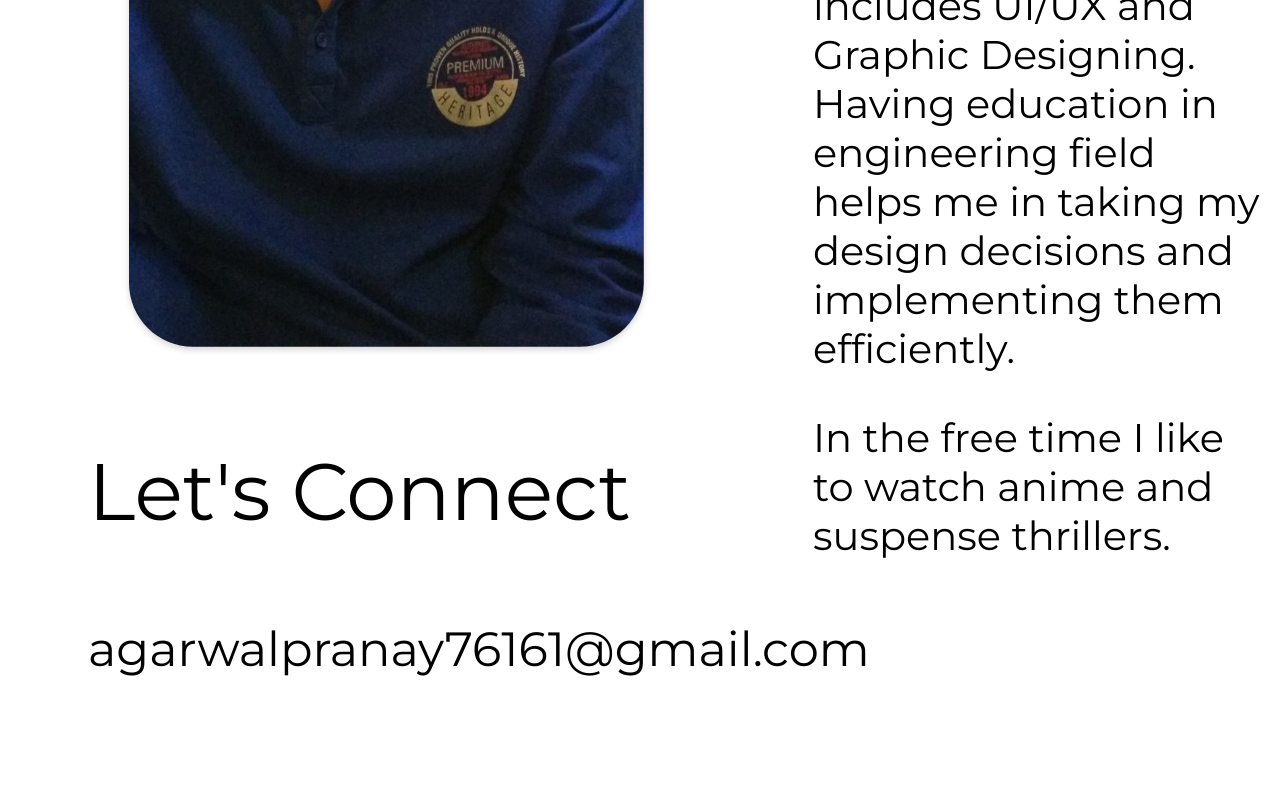
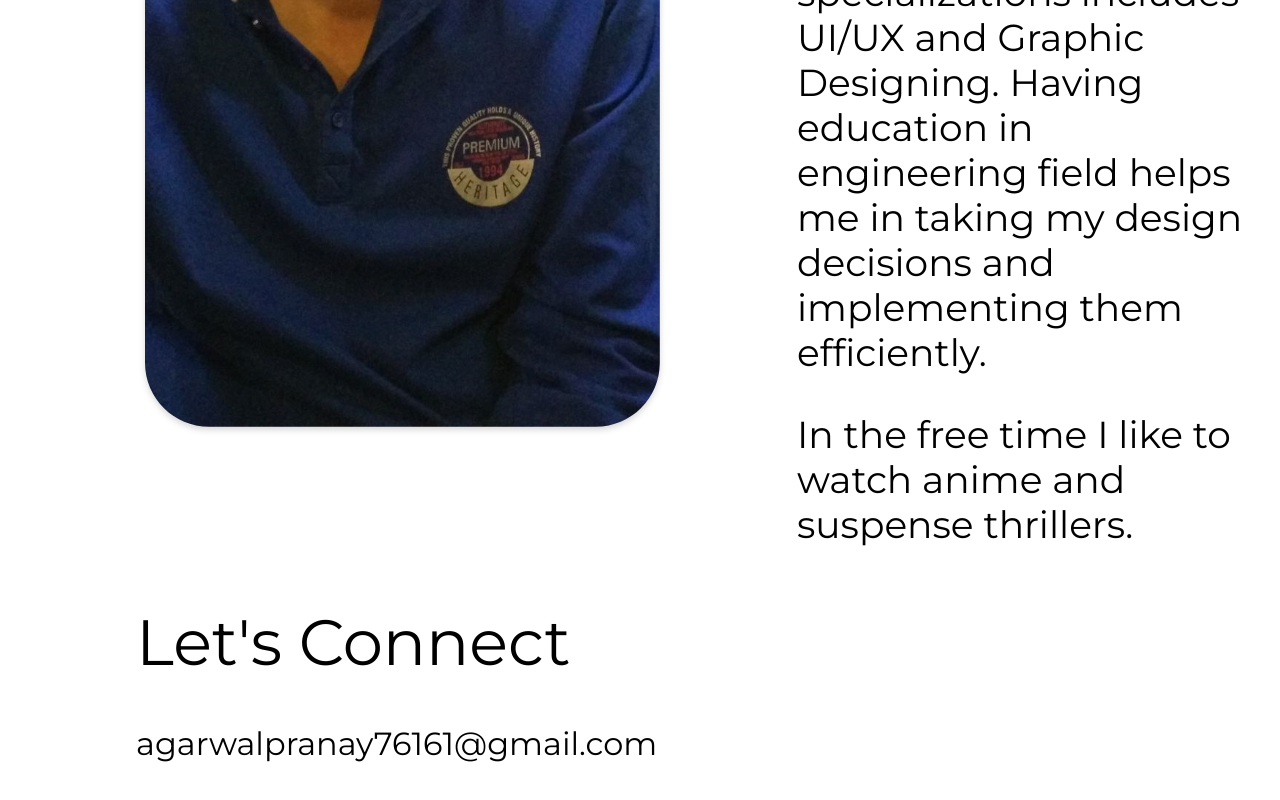
Before and after one commit to pranayag/pranayag.github.io, a plain HTML site: page About.html in a window 1280 px wide. Shown: the part 758-1558 px from the top of the page. Before the commit the page ends 1516 px from the top, so only its background shows below. Drawn offline with Linux system fonts and the light colour scheme.

Commit message:
About space and font tweaks

```diff
--- a/About.css
+++ b/About.css
@@ -40,12 +40,12 @@ body{
 }
 
 .about {
-	margin: 10rem 5rem 5rem;
+	margin: 15rem 5rem 5rem;
 }
 
 .image{
 	display: inline-block;
-	margin-left: 2rem;
+	margin-left: 3rem;
 }
 
 .description {
@@ -53,6 +53,11 @@ body{
 	width: 35%;
 	display: inline-block;
 	position: absolute;
-    font-size: 2.5rem;
-    margin-left: 10rem;
+    font-size: 2.35rem;
+    margin-left: 8rem;
 }
+
+.connect {
+    margin-top: 10rem;
+    margin-left: 3rem;
+}
--- a/About.html
+++ b/About.html
@@ -4,7 +4,7 @@
 <head>
 	<meta charset="utf-8" />
 	<meta http-equiv="X-UA-Compatible" content="IE=edge" />
-	<title>Pranay</title>
+	<title>Pranay Agarwal</title>
 	<link href='https://fonts.googleapis.com/css?family=Montserrat' rel='stylesheet'>
 	<link rel="stylesheet" type="text/css" id="applicationStylesheet" href="About.css" />
 </head>
@@ -47,8 +47,8 @@
 			</p>
 		</div>
 		<div class="connect">
-			<p style="font-size: 5rem;">Let's Connect</p>
-			<p style="font-size: 3rem;">agarwalpranay76161@gmail.com</p>
+			<p style="font-size: 4rem;">Let's Connect</p>
+			<p style="font-size: 2rem; margin-top:-2%;">agarwalpranay76161@gmail.com</p>
 		</div>
 	</div>
 	<!-- <div id="About" class="About_Class">
```
